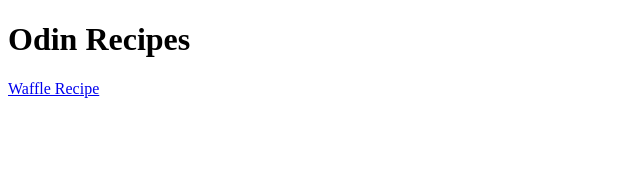
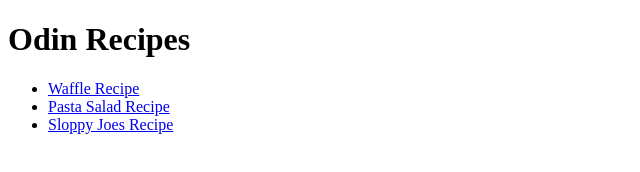
Before and after one commit to scottjarry/odin-recipes, a plain HTML site: page index.html in a window 1280 px wide. Shown: the whole page, without its empty margins (0-640 px from the left). Drawn offline with Linux system fonts and the light colour scheme.

Commit message:
Update index.html with recipe links

```diff
--- a/index.html
+++ b/index.html
@@ -7,6 +7,10 @@
     </head>
     <body>
         <h1>Odin Recipes</h1>
-        <a href="recipes/waffles.html">Waffle Recipe</a>
+        <ul>
+        <li><a href="recipes/waffles.html">Waffle Recipe</a></li>
+        <li><a href="recipes/pasta-salad.html">Pasta Salad Recipe</a></li>
+        <li><a href="recipes/sloppy-joes.html">Sloppy Joes Recipe</a></li>
+        </ul>
     </body>
 </html>
```
